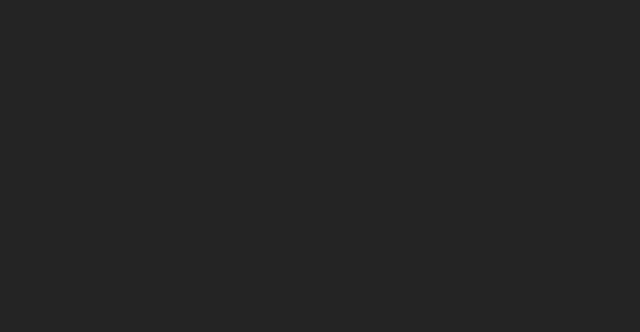
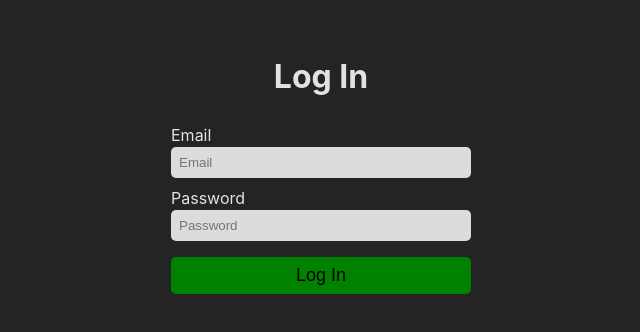
Before and after one commit to cormac-larkin/EduChan, a React (Vite) app in the folder client/: page /login in a window 1280 px wide. Before the commit this address had no page. Shown: the top 332 px of the page, without its empty margins (319-959 px from the left). Built offline with nearby package versions, Linux system fonts and the light colour scheme.

Commit message:
Basic Login Functionality

```diff
--- a/client/src/App.jsx
+++ b/client/src/App.jsx
@@ -2,12 +2,14 @@ import "./App.css";
 import { Route, Routes } from "react-router-dom";
 import TeacherRegistrationPage from "./components/pages/TeacherRegistrationPage";
 import StudentRegistrationPage from "./components/pages/StudentRegistrationPage";
+import LoginPage from "./components/pages/LoginPage";
 
 function App() {
   return (
     <Routes>
-      <Route path="/register/teacher" element={<TeacherRegistrationPage/>}/>
-      <Route path="/register/student" element={<StudentRegistrationPage/>}/>
+      <Route path="/login" element={<LoginPage />} />
+      <Route path="/register/teacher" element={<TeacherRegistrationPage />} />
+      <Route path="/register/student" element={<StudentRegistrationPage />} />
     </Routes>
   );
 }
--- /dev/null
+++ b/client/src/components/forms/LoginForm.jsx
@@ -0,0 +1,58 @@
+import { useState } from "react";
+import axios from "axios";
+import styles from "./registrationForm.module.css";
+
+function LoginForm() {
+  const [formData, setFormData] = useState({
+    email: "",
+    password: "",
+  });
+
+  const handleInputChange = (e) => {
+    const { name, value } = e.target;
+    setFormData((prevFormData) => ({
+      ...prevFormData,
+      [name]: value,
+    }));
+  };
+
+  const handleSubmit = async (event) => {
+    event.preventDefault(); // Prevent page reload
+
+    try {
+      axios.post("http://localhost:5000/auth/login", formData);
+
+      // TODO
+      // Registration successful, redirect to Student or Teacher Dashboard, depending on User type
+    } catch (error) {
+      console.error(error.response.data.error); // Log the error message from the API
+    }
+  };
+
+  return (
+    <form className={styles.form} onSubmit={handleSubmit}>
+      <h1>Log In</h1>
+      <label htmlFor="email">Email</label>
+      <input
+        type="email"
+        name="email"
+        id="email"
+        placeholder="Email"
+        value={formData.email}
+        onChange={(e) => handleInputChange(e)}
+      />
+      <label htmlFor="lastName">Password</label>
+      <input
+        type="password"
+        name="password"
+        id="password"
+        placeholder="Password"
+        value={formData.password}
+        onChange={(e) => handleInputChange(e)}
+      />
+      <button type="submit">Log In</button>
+    </form>
+  );
+}
+
+export default LoginForm;
--- a/client/src/components/forms/StudentRegistrationForm.jsx
+++ b/client/src/components/forms/StudentRegistrationForm.jsx
@@ -40,7 +40,7 @@ function StudentRegistrationForm() {
   };
 
   return (
-    <form className={styles.registrationForm} onSubmit={handleSubmit}>
+    <form className={styles.form} onSubmit={handleSubmit}>
       <h1>Register as a Student</h1>
       <label htmlFor="firstName">First Name</label>
       <input
--- a/client/src/components/forms/TeacherRegistrationForm.jsx
+++ b/client/src/components/forms/TeacherRegistrationForm.jsx
@@ -40,7 +40,7 @@ function TeacherRegistrationForm() {
   };
 
   return (
-    <form className={styles.registrationForm} onSubmit={handleSubmit}>
+    <form className={styles.form} onSubmit={handleSubmit}>
       <h1>Register as a Teacher</h1>
       <label htmlFor="firstName">First Name</label>
       <input
--- a/client/src/components/forms/registrationForm.module.css
+++ b/client/src/components/forms/registrationForm.module.css
@@ -1,8 +1,12 @@
-.registrationForm {
+.form {
   display: flex;
   flex-direction: column;
   min-width: 300px;
   max-width: 700px;
+}
+
+.form > h1 {
+  text-align: center;
 }
 
 input,
--- /dev/null
+++ b/client/src/components/pages/LoginPage.jsx
@@ -0,0 +1,9 @@
+import LoginForm from "../forms/LoginForm"
+
+function LoginPage() {
+  return (
+    <><LoginForm/></>
+  )
+}
+
+export default LoginPage
```
Also changed, not shown: 2 other files (tests, documents, lock files or other folders).
